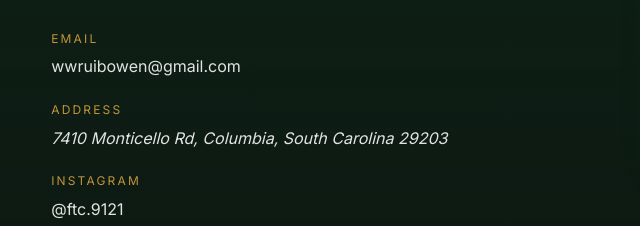
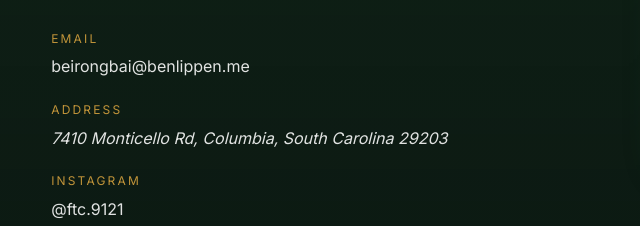
Before and after one commit to Bowen1314/9121-website, a plain HTML site: page index.html in a window 1280 px wide. Shown: the part 5390-5616 px from the top of the page, 0-640 px from the left. Drawn offline with Linux system fonts and the light colour scheme; a script that the page names is missing.

```diff
--- a/index.html
+++ b/index.html
@@ -301,7 +301,7 @@
             <ul class="contact-list">
               <li>
                 <span class="contact-label">Email</span>
-                <a href="mailto:wwruibowen@gmail.com">wwruibowen@gmail.com</a>
+                <a href="mailto:beirongbai@benlippen.me">beirongbai@benlippen.me</a>
               </li>
               <li>
                 <span class="contact-label">Address</span>
```
